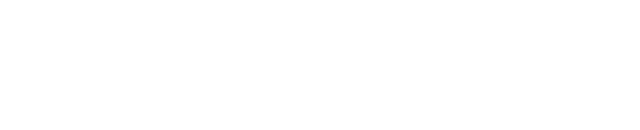
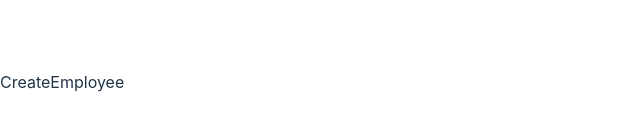
Before and after one commit to Jerune/HRnet, a React (Vite) app: page / in a window 1280 px wide. Shown: the part 318-448 px from the top of the page, without its empty margins (0-640 px from the left). Built offline with nearby package versions, Linux system fonts and the light colour scheme.

Commit message:
feat: Routing Setup
Routing to the two pages has been setup with React Router and is working as expected

```diff
--- a/package.json
+++ b/package.json
@@ -13,7 +13,8 @@
     "prettier": "^2.8.0",
     "react": "^18.2.0",
     "react-dom": "^18.2.0",
-    "react-router": "^6.4.4"
+    "react-router": "^6.4.4",
+    "react-router-dom": "^6.4.4"
   },
   "devDependencies": {
     "@types/react": "^18.0.24",
--- a/src/App.jsx
+++ b/src/App.jsx
@@ -1,7 +1,18 @@
-import React from "react";
+import React from 'react'
+import { Route, Routes } from 'react-router'
+
+import CreateEmployee from './pages/CreateEmployee'
+import EmployeeList from './pages/EmployeeList'
 
 function App() {
-  return <div className="App"></div>;
+  return (
+    <>
+      <Routes>
+        <Route index path="/" element={<CreateEmployee />} />
+        <Route path="employee-list" element={<EmployeeList />} />
+      </Routes>
+    </>
+  )
 }
 
-export default App;
+export default App
--- a/src/main.jsx
+++ b/src/main.jsx
@@ -1,11 +1,14 @@
-import React from "react";
-import ReactDOM from "react-dom/client";
-import App from "./App";
-import "./index.css";
+import React from 'react'
+import ReactDOM from 'react-dom/client'
+import { BrowserRouter as Router } from 'react-router-dom'
+import App from './App'
+import './index.css'
 
 // @ts-ignore
-ReactDOM.createRoot(document.getElementById("root")).render(
+ReactDOM.createRoot(document.getElementById('root')).render(
   <React.StrictMode>
-    <App />
-  </React.StrictMode>
-);
+    <Router>
+      <App />
+    </Router>
+  </React.StrictMode>,
+)
```
Also changed, not shown: 1 other file (tests, documents, lock files or other folders).
